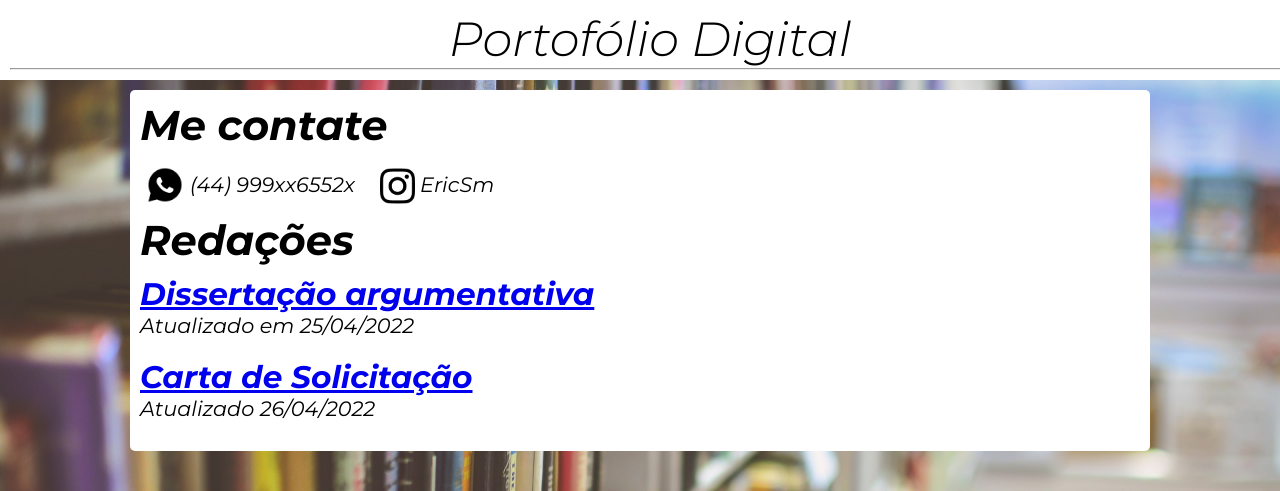
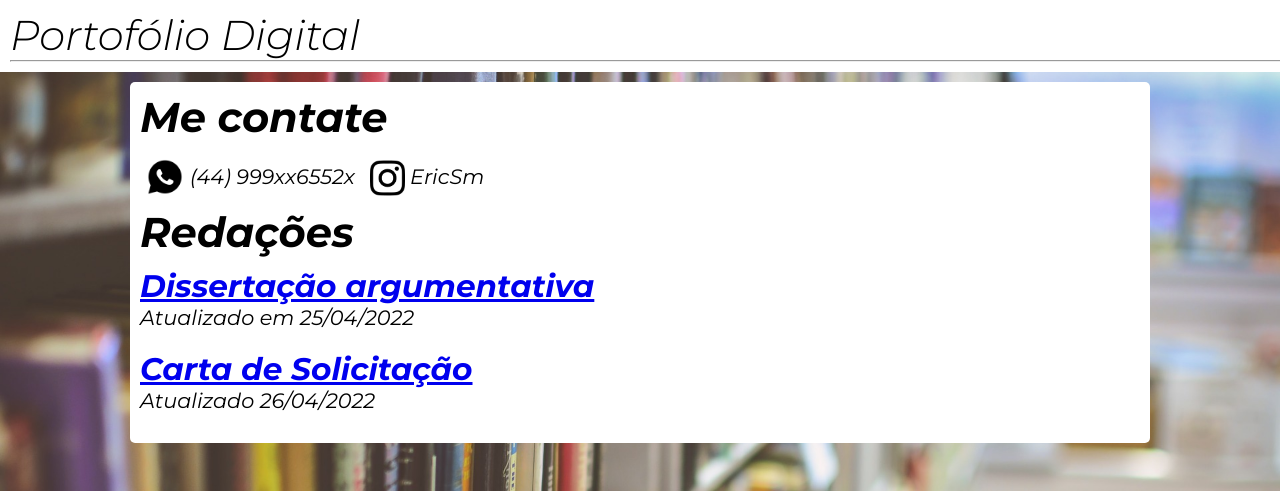
Before and after one commit to erichenriquesm/html5-e-css3, a PHP site: page / in a window 1280 px wide. Shown: the top 491 px of the page. Run offline with PHP 8.4, Linux system fonts and the light colour scheme.

Commit message:
Update css.css

```diff
--- a/práticas/prática002/css.css
+++ b/práticas/prática002/css.css
@@ -33,8 +33,8 @@ header{
 header > h1{
     font-family: 'default', sans-serif;
     font-weight: 300;
-    font-size: 2.3em;
-    text-align: center;
+    font-size: 2em;
+    text-align: left;
 }
 
 main{
@@ -67,11 +67,11 @@ section{
 #ins{
     position: absolute;
     top: 6px;
-    left: 240px ;
+    left: 230px ;
 }
 
 #per{
     position: absolute;
     top: 12px;
-    left: 280px;
+    left: 270px;
 }
```
